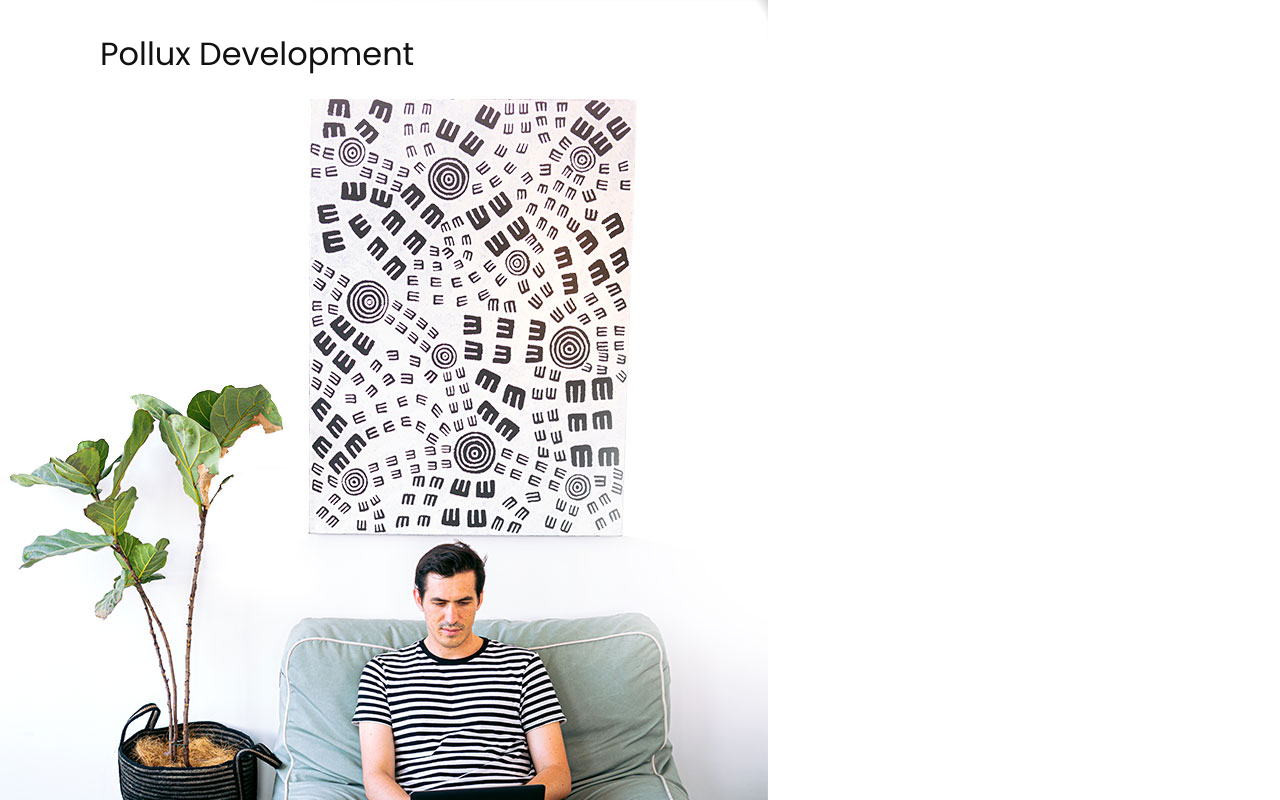
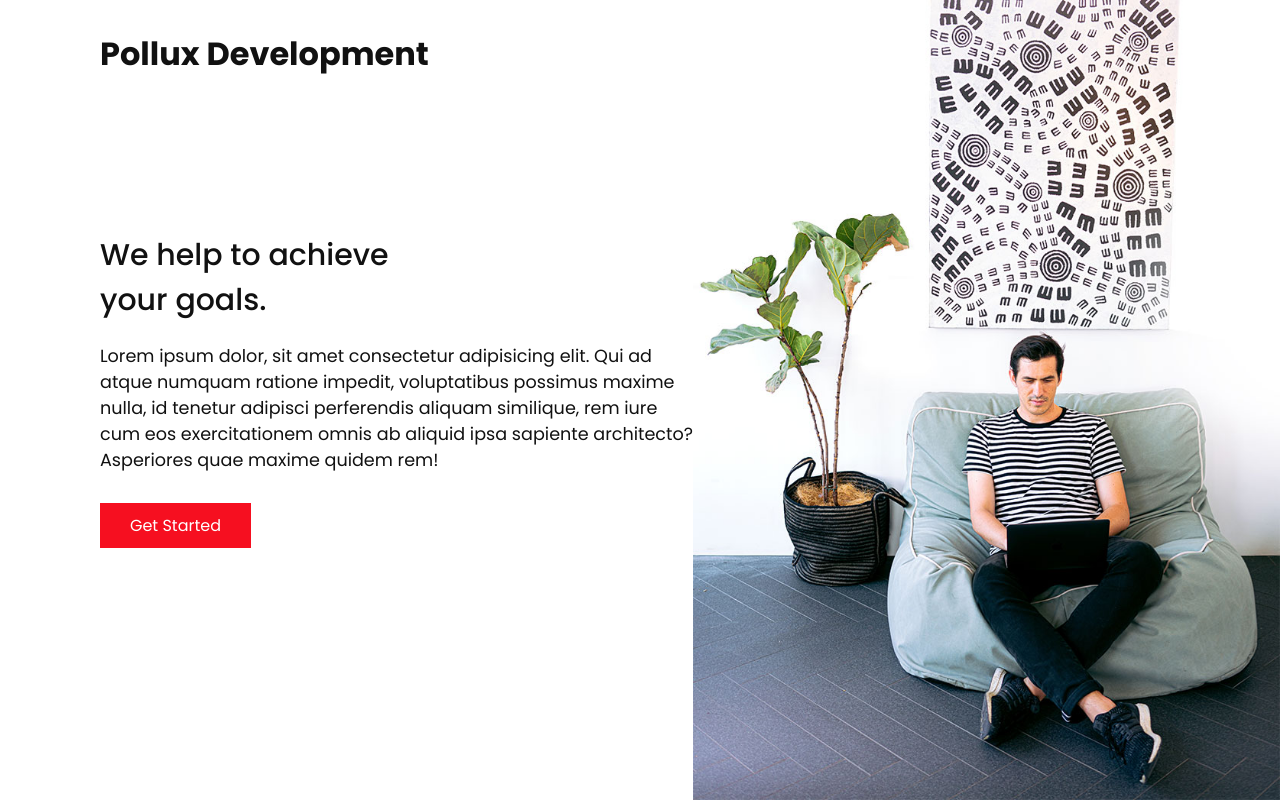
Before and after one commit to Pollux-Dev-team/pollux-webite-2, a React (Create React App) app: page / in a window 1280 px wide. Shown: the top 800 px of the page. Built offline with nearby package versions, Linux system fonts and the light colour scheme.

Commit message:
style: :lipstick: Updated Home Content UI

```diff
--- a/src/App.css
+++ b/src/App.css
@@ -11,3 +11,13 @@ body {
   font-family: "Poppins", sans-serif;
   color: #111;
 }
+
+h1 {
+  font-size: 30px;
+  font-weight: 500;
+}
+
+p {
+  margin: 20px 0 10px;
+  font-size: 1.1rem;
+}
--- a/src/Components/Header/Header.css
+++ b/src/Components/Header/Header.css
@@ -7,5 +7,6 @@
   top: 30px;
   left: 100px;
   font-size: 2rem;
-  font-weight: ;
+  font-weight: 700;
+  z-index: 10;
 }
--- a/src/Components/HomeContent/HomeContent.css
+++ b/src/Components/HomeContent/HomeContent.css
@@ -0,0 +1,33 @@
+.home-img {
+  position: absolute;
+  bottom: 0;
+  right: 0;
+  height: 110%;
+}
+
+section {
+  display: flex;
+  height: 100vh;
+  align-items: center;
+  padding: 100px;
+}
+
+.home-content {
+  position: relative;
+  z-index: 10;
+  max-width: 600px;
+}
+
+.btn {
+  cursor: pointer;
+  display: inline-block;
+  background: #f60f20;
+  color: #fff;
+  text-decoration: none;
+  padding: 10px 30px;
+  margin: 20px 0;
+}
+
+.btn:hover {
+  transform: scale(0.98);
+}
--- a/src/Components/HomeContent/HomeContent.js
+++ b/src/Components/HomeContent/HomeContent.js
@@ -1,4 +1,5 @@
 import React from "react";
+import "./HomeContent.css";
 
 const HomeContent = () => {
   return (
@@ -15,7 +16,7 @@ const HomeContent = () => {
           exercitationem omnis ab aliquid ipsa sapiente architecto? Asperiores
           quae maxime quidem rem!
         </p>
-        <p className="btn">Get Started</p>
+        <a className="btn">Get Started</a>
       </div>
     </section>
   );
```
